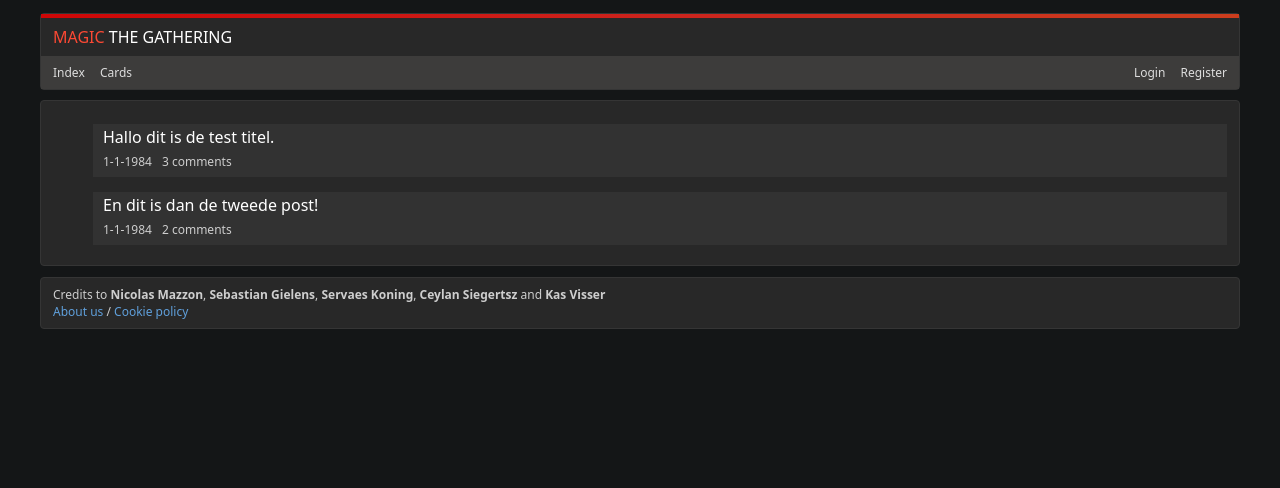
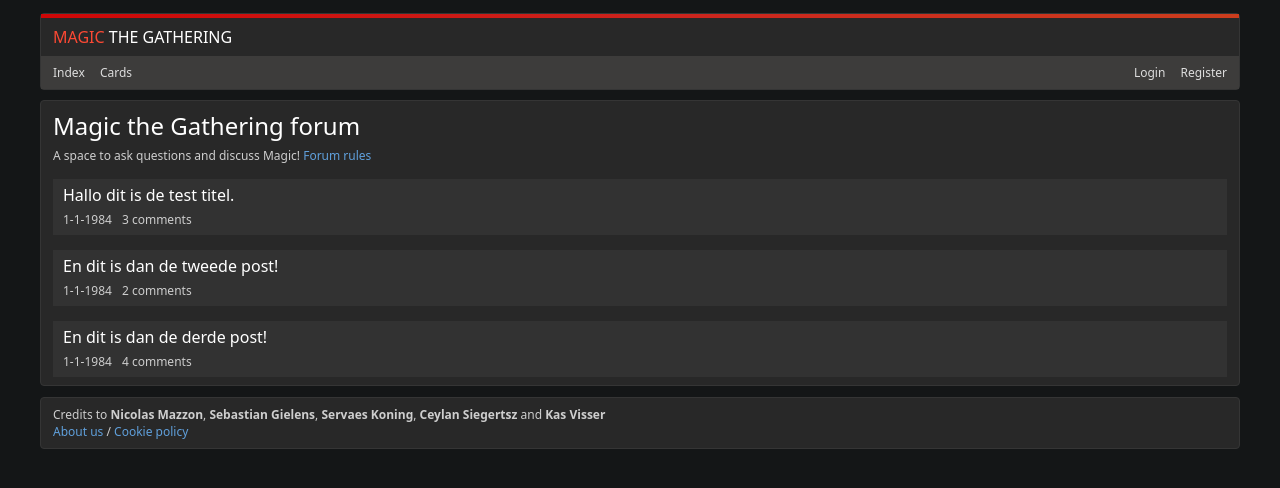
Before and after one commit to Melle704/Webtechnologie-UvA-2023, a PHP site: page /html/forum.php in a window 1280 px wide. Shown: the top 488 px of the page. Run offline with PHP 8.4, Linux system fonts and the light colour scheme.

Commit message:
Improved styling, added divs and added text wrapping.

```diff
--- a/html/css/forum.css
+++ b/html/css/forum.css
@@ -21,7 +21,15 @@ button {
     color: white;
 }
 
-.post-title {
+.preview-box {
+    background-color: #323232;
+    margin-top: 15px;
+    padding: 2px;
+    padding-left: 10px;
+    padding-top: 5px;
+}
+
+.post-title, .forum-title {
     font-size: 1.5rem;
     color: white;
 }
@@ -34,9 +42,11 @@ button {
 .post-content {
     margin-top: 20px;
     font-size: 14px;
+    word-wrap: break-word;
+    width: 90%;
 }
 
-.comment, .preview-box {
+.comment {
     background-color: #323232;
     margin-top: 15px;
     padding: 2px;
@@ -52,5 +62,7 @@ button {
 }
 
 .comment-content {
-    font-size: 16px;
+    font-size: 14px;
+    word-wrap: break-word;
+    width: 90%;
 }
--- a/html/forum.php
+++ b/html/forum.php
@@ -17,8 +17,12 @@
     <?php include_once "header.php";?>
 
     <div class="box box-row">
-        <ol>
-            <li class="row">
+
+        <h class="post-title">
+            Magic the Gathering forum
+        </h>
+        <p>A space to ask questions and discuss Magic! <a href="forumrules.php">Forum rules</a></p>
+
         <div class="preview-box">
             <a href="forumpost.php">
                 <h class="preview-title">
@@ -34,8 +38,6 @@
                 </div>
             </a>
         </div>
-            </li>
-            <li class="row">
         <div class="preview-box">
             <a href="forumpost.php">
                 <h class="preview-title">
@@ -51,8 +53,21 @@
                 </div>
             </a>
         </div>
-            </li>
-        </ol>
+        <div class="preview-box">
+            <a href="forumpost.php">
+                <h class="preview-title">
+                    En dit is dan de derde post!
+                </h>
+                <div class="bottom-text">
+                    <p class="post-timestamp">
+                        1-1-1984
+                    </p>
+                    <p class="comment-count">
+                        4 comments
+                    </p>
+                </div>
+            </a>
+        </div>
     </div>
 
     <?php include_once "footer.php"; ?>
```
Lines whose indentation alone changed are shown as unchanged.
